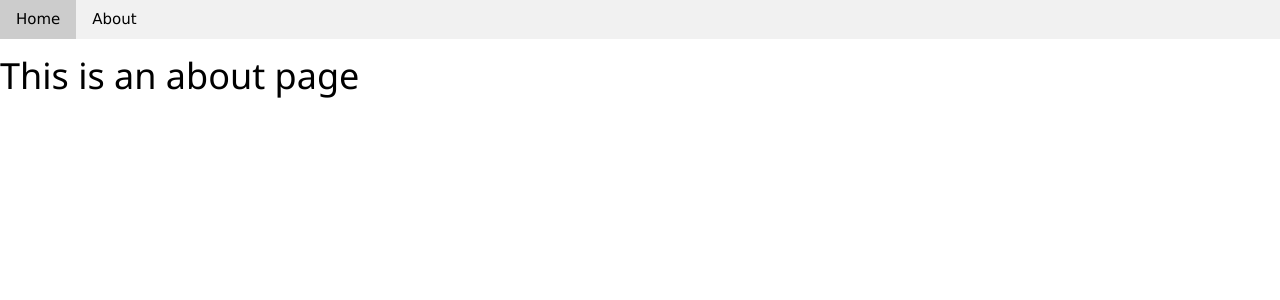
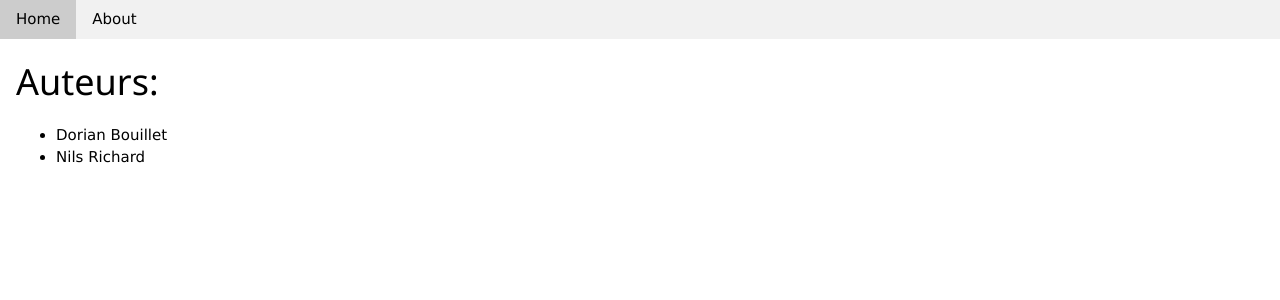
Before and after one commit to NilsRichard/Master2_VueJs, a Vue app: page /about in a window 1280 px wide. Shown: the top 300 px of the page. Built offline with nearby package versions, Linux system fonts and the light colour scheme.

Commit message:
little things

```diff
--- a/src/components/Todos.vue
+++ b/src/components/Todos.vue
@@ -2,7 +2,7 @@
   <div style="height: 100%">
     <div id="myDIV" class="header">
       <h2 style="margin: 5px">
-        Todo List <span class="w3-small">(click on an item to tick it)</span>
+        Todo List
       </h2>
       <input
         type="text"
--- a/src/views/About.vue
+++ b/src/views/About.vue
@@ -1,5 +1,9 @@
 <template>
-  <div class="about">
-    <h1>This is an about page</h1>
+  <div class="about w3-margin">
+    <h1>Auteurs:</h1>
+        <ul>
+          <li>Dorian Bouillet</li>
+          <li>Nils Richard</li>
+        </ul>
   </div>
 </template>
```
